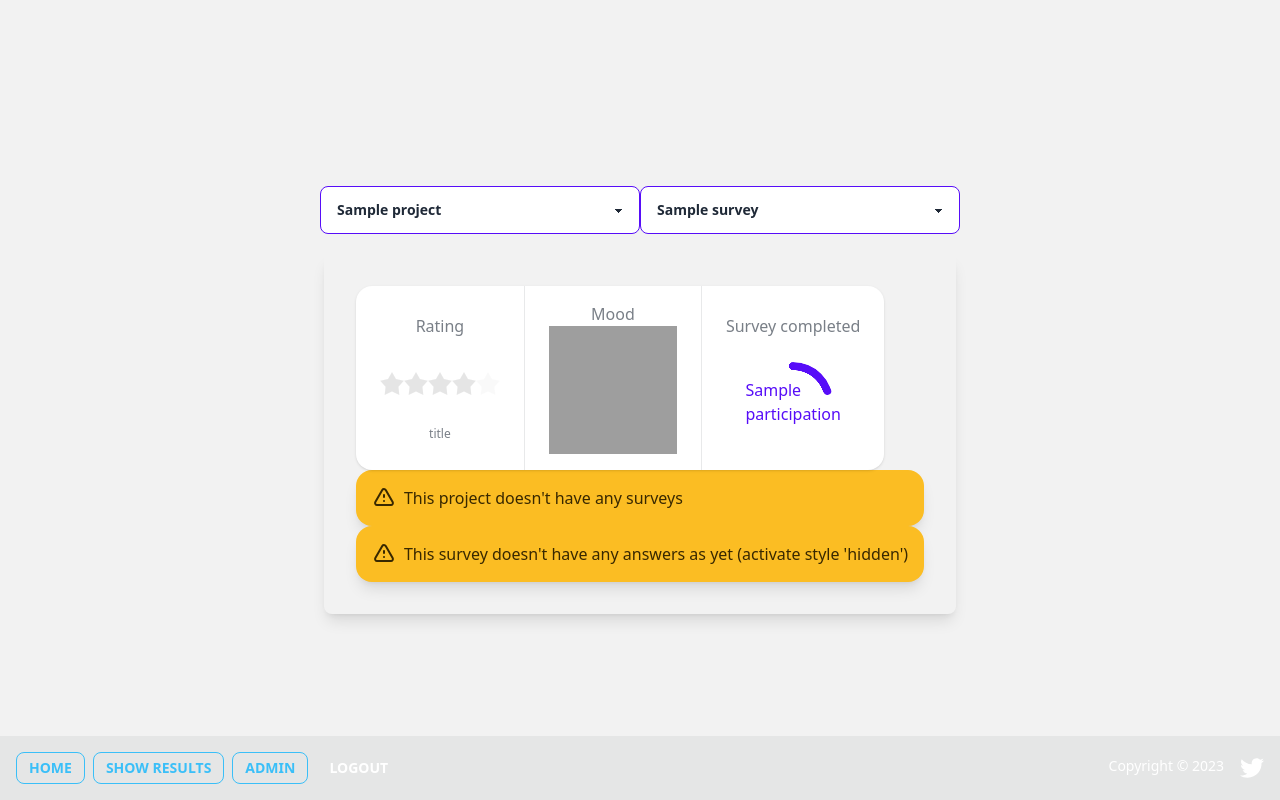
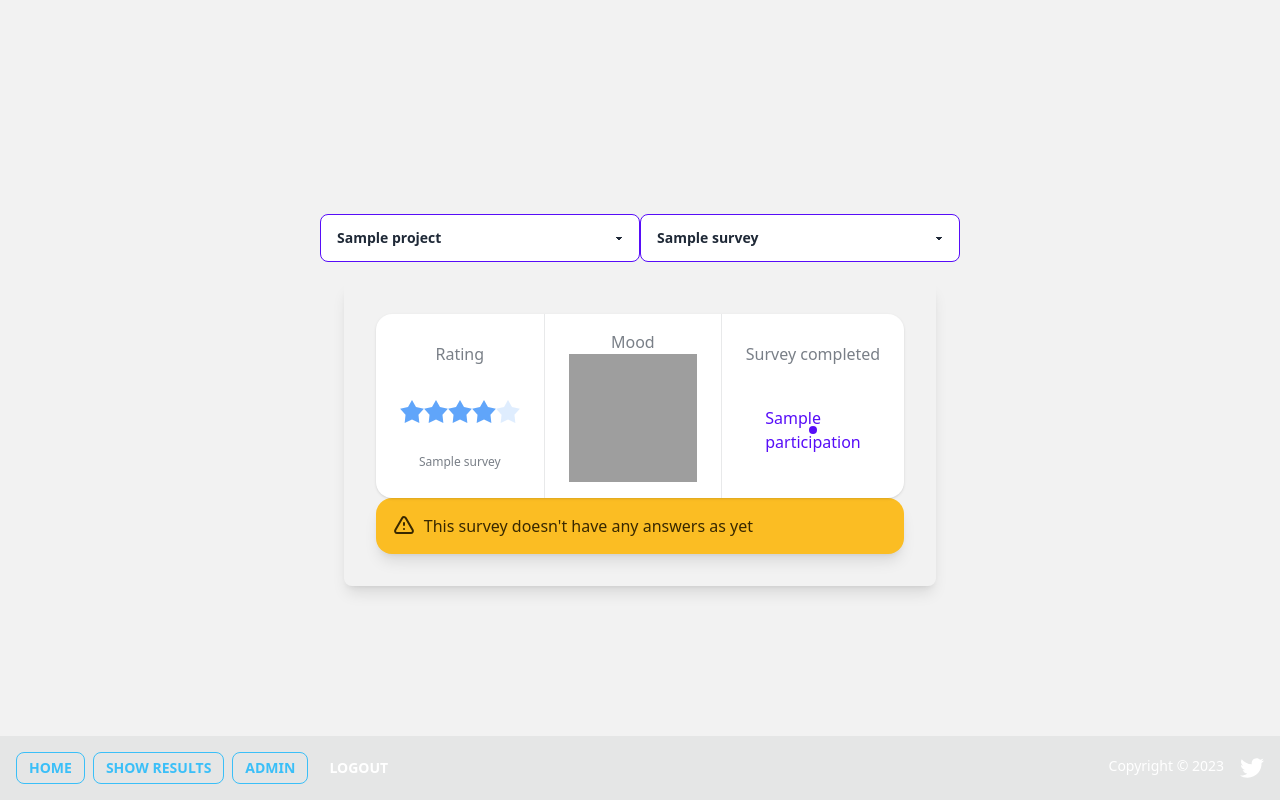
Before and after one commit to ThePhrontistery/crew-verve, a Flask app: template templates/crewverve/results.html in a window 1280 px wide. Run offline with Flask 3, Linux system fonts and the light colour scheme; the visitor is signed in with stand-in values (Sample User, id 1); tables that the repository leaves empty hold one stand-in row (values such as "Sample post"); the template is opened without the code that fills it: most values are stand-ins (such as "Sample title", 1, 10 or a date in 2020); some libraries are stand-ins or nearby versions; some web fonts are replaced; grey boxes are pictures that could not be loaded.

Commit message:
correciones varias

```diff
--- a/crewverve/data.py
+++ b/crewverve/data.py
@@ -94,13 +94,14 @@ def show_result(user_name, id_project, id_survey):
     #Si solo viene informada la encuesta, se accede a recuperar el id de proyecto
     if id_project == 0 and id_survey != 0:
         stat.survey = get_survey_by_id(id_survey)
-        #if len(stat.survey.answers) > 0:
-            #stat.survey_has_answers = 1
         id_project = stat.survey.id_project
 
     #Si no ha seleccionado un proyecto, se iguala el primero que se encuentra
     if id_project == 0:
-        id_project = stat.projects[0].id_project
+        try:
+            id_project = stat.projects[0].id_project
+        except:
+            return 0
 
     for project in stat.projects:
         #Se recuperan las encuestas del proyecto seleccionado
@@ -112,19 +113,20 @@ def show_result(user_name, id_project, id_survey):
     stat.selected_project = find_position_projects(id_project,stat.projects)
 
     try:
-        stat.survey_has_answers = 1
+        stat.survey_has_answers = -1
         #Se comprueba si tiene datos la clase survey
         if stat.surveys[0].id_survey != 0:
             #Si tiene datos, se comprueba si han seleccionado alguna encuesta
             if id_survey != 0:
                 #Se iguala a la seleccionada
                 stat.selected_survey = find_position_surveys(id_survey,stat.surveys)
+                stat.survey = stat.surveys[stat.selected_survey]
             else:
                 #Se iguala a la primera encuesta encontrada
                 stat.selected_survey = 0
                 stat.survey = stat.surveys[0]
-                #if len(stat.survey.answers) > 0:
-                    #stat.survey_has_answers = 1
+            if len(stat.survey.answers) > 0:
+                stat.survey_has_answers = 1
         else:
             #Si no tiene datos, es que el proyecto no tiene encuestas seleccionadas
             stat.selected_survey = -1
@@ -134,7 +136,6 @@ def show_result(user_name, id_project, id_survey):
         stat.selected_survey = -1
         stat.survey_has_answers = -1
         stat.surveys = []
-
     return stat
 
 
--- a/templates/crewverve/result-stats.html
+++ b/templates/crewverve/result-stats.html
@@ -25,41 +25,40 @@
       <div class="stat place-items-center">
         <div class="stat-title">Rating</div>
         <div class="stat-value">
-          <div class="rating {{'grayscale opacity-25' if not stats.survey_has_answers }}">
-            <input type="radio" name="rating-5" class="mask mask-star-2 bg-blue-400" disabled {{'checked' if stats.survey.rating == 1}}/>
-            <input type="radio" name="rating-5" class="mask mask-star-2 bg-blue-400" disabled {{'checked' if stats.survey.rating == 2}} />
-            <input type="radio" name="rating-5" class="mask mask-star-2 bg-blue-400" disabled {{'checked' if stats.survey.rating == 3}}/>
-            <input type="radio" name="rating-5" class="mask mask-star-2 bg-blue-400" disabled  {{'checked' if stats.survey.rating == 4}}/>
-            <input type="radio" name="rating-5" class="mask mask-star-2 bg-blue-400" disabled {{'checked' if stats.survey.rating == 5}}/>
+          <div class="rating {{'grayscale opacity-25' if stats.survey_has_answers == -1}}">
+            <input type="radio" name="rating-5" class="mask mask-star-2 bg-blue-400" disabled {{'checked' if stats.survey.rating|round|int == 1}}/>
+            <input type="radio" name="rating-5" class="mask mask-star-2 bg-blue-400" disabled {{'checked' if stats.survey.rating|round|int == 2}} />
+            <input type="radio" name="rating-5" class="mask mask-star-2 bg-blue-400" disabled {{'checked' if stats.survey.rating|round|int == 3}}/>
+            <input type="radio" name="rating-5" class="mask mask-star-2 bg-blue-400" disabled  {{'checked' if stats.survey.rating|round|int == 4}}/>
+            <input type="radio" name="rating-5" class="mask mask-star-2 bg-blue-400" disabled {{'checked' if stats.survey.rating|round|int == 5}}/>
           </div>
         </div>
-        <div class="stat-desc">title</div>
+        <div class="stat-desc">{{stats.survey.name_survey}}</div>
       </div>
 
       <div class="stat place-items-center">
         <div class="stat-title">Mood</div>
-        <img class="w-32 h-32" src="{{ url_for('static', filename='emojis/mood-' + stats.survey.mood | string + '.svg') }}">
+        <img class="w-32 h-32" src="{{ url_for('static', filename='emojis/mood-' + stats.survey.mood|round|int | string + '.svg') }}">
       </div>
 
       <div class="stat place-items-center">
         <div class="stat-title">Survey completed</div>
-        <div class="radial-progress text-primary" style="--value:20;">{{stats.survey.participation}}</div>
+        <div class="radial-progress text-primary" style="--value:{{stats.survey.participation}};">{{stats.survey.participation}}</div>
 
       </div>
 
     </div>
-
-    <div class="{{'hidden' if stats.selected_survey == -1}} alert alert-warning shadow-lg">
+    <div class="{{'hidden' if stats.surveys|length > 0}} alert alert-warning shadow-lg">
       <div>
         <svg xmlns="http://www.w3.org/2000/svg" class="stroke-current flex-shrink-0 h-6 w-6" fill="none" viewBox="0 0 24 24"><path stroke-linecap="round" stroke-linejoin="round" stroke-width="2" d="M12 9v2m0 4h.01m-6.938 4h13.856c1.54 0 2.502-1.667 1.732-3L13.732 4c-.77-1.333-2.694-1.333-3.464 0L3.34 16c-.77 1.333.192 3 1.732 3z" /></svg>
         <span>This project doesn't have any surveys</span>
       </div>
     </div>
 
-    <div class="{{'hidden' if stats.survey_has_answers == -1}} alert alert-warning shadow-lg">
+    <div class="{{'hidden' if stats.survey_has_answers == 1}} alert alert-warning shadow-lg">
       <div>
         <svg xmlns="http://www.w3.org/2000/svg" class="stroke-current flex-shrink-0 h-6 w-6" fill="none" viewBox="0 0 24 24"><path stroke-linecap="round" stroke-linejoin="round" stroke-width="2" d="M12 9v2m0 4h.01m-6.938 4h13.856c1.54 0 2.502-1.667 1.732-3L13.732 4c-.77-1.333-2.694-1.333-3.464 0L3.34 16c-.77 1.333.192 3 1.732 3z" /></svg>
-        <span>This survey doesn't have any answers as yet (activate style 'hidden')</span>
+        <span>This survey doesn't have any answers as yet</span>
       </div>
     </div>
 
```
Also changed, not shown: crewverve/views.py (+5 -2 lines), app.py (line endings or trailing spaces).
